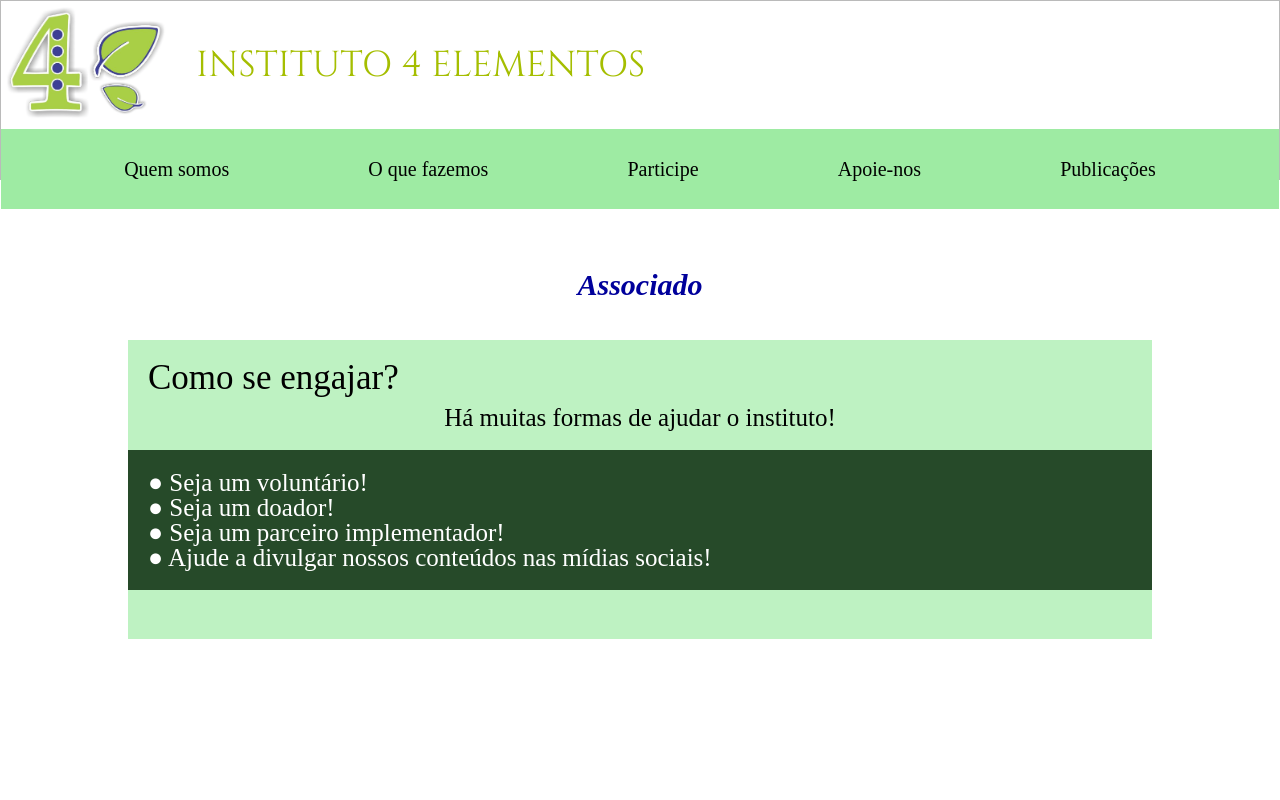
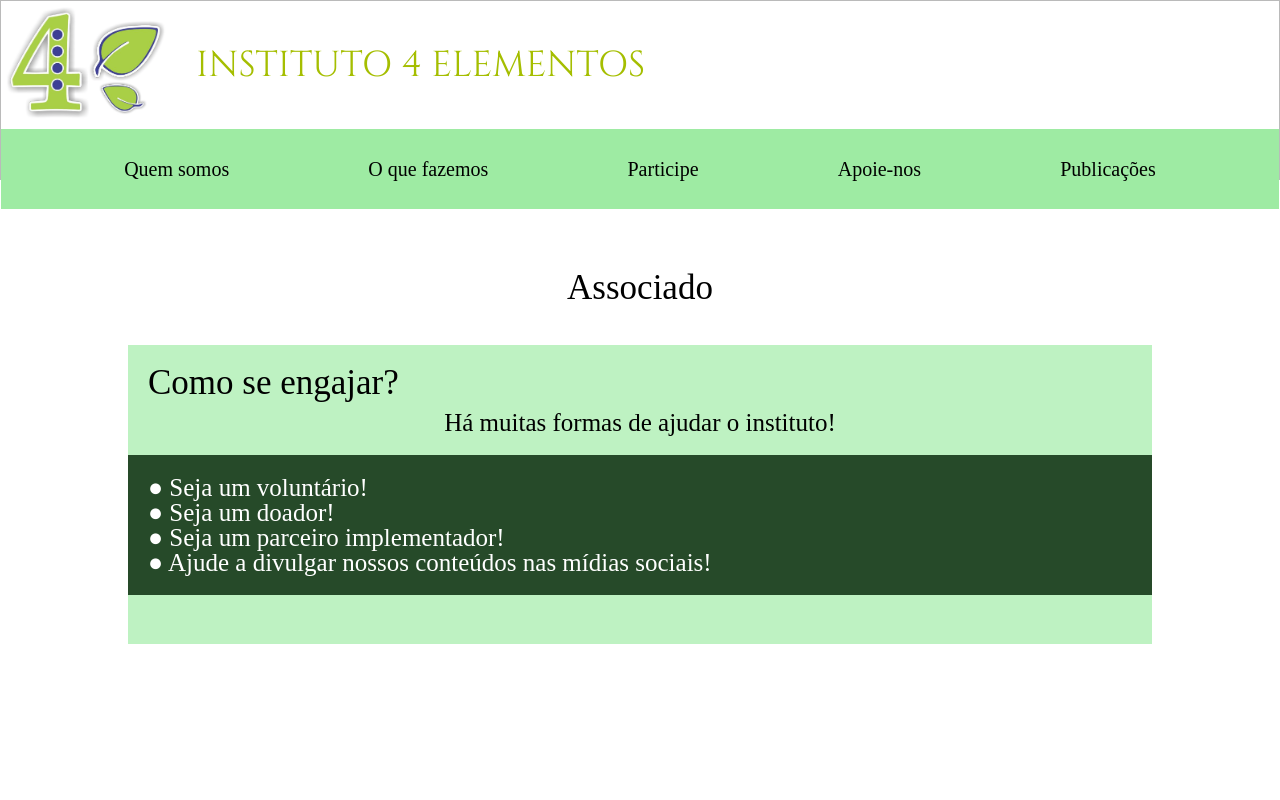
Before and after one commit to LuizaFerri/ONG-4-elementos, a React (Create React App) app: page /associado in a window 1280 px wide. Shown: the top 800 px of the page. Built offline with nearby package versions, Linux system fonts and the light colour scheme.

Commit message:
correção - cores dos titulos

```diff
--- a/src/screens/Associado/styles.css
+++ b/src/screens/Associado/styles.css
@@ -1,3 +1,5 @@
+
+
 .containerAssociado{
     margin-top: 50px;
     display: flex;
@@ -6,10 +8,8 @@
     margin-bottom: 200px;
 }
 .textoAsPrincipal{
-    font-size: 30px;
-    font-style: italic;
-    font-weight: bolder;
-    color: rgb(0, 0, 155);
+    font-size: 35px;
+    color: rgb(0, 0, 0);
     margin-top: 40px;
     margin-bottom: 40px;
 
--- a/src/screens/Voluntarios/styles.css
+++ b/src/screens/Voluntarios/styles.css
@@ -1,3 +1,4 @@
+
 .containerVol{
     margin-top: 50px;
     display: flex;
@@ -6,10 +7,8 @@
 }
 
 .textoVolPrincipal h1{
-    color: rgb(1, 1, 155);
-    font-size: 30px;
-    font-style: italic;
-    font-weight: bolder;
+    color: rgb(0, 0, 0);
+    font-size: 35px;
     margin-bottom: 30px;
     text-align: center;
     margin-top: 40px;
```
